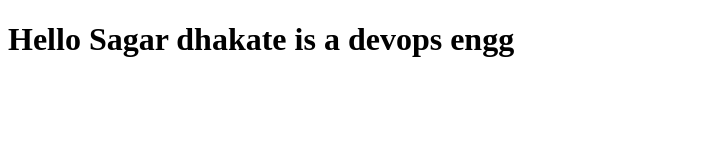
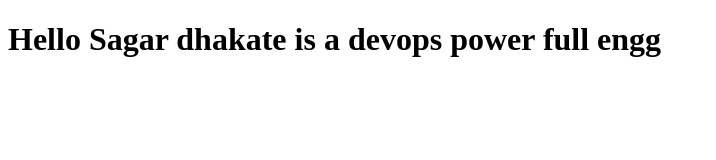
Before and after one commit to sagardhakate2001/TIME-PASS, a plain HTML site: page index.html in a window 1280 px wide. Shown: the whole page, without its empty margins (0-716 px from the left). Drawn offline with Linux system fonts and the light colour scheme.

Commit message:
Update index.html-1

```diff
--- a/index.html
+++ b/index.html
@@ -4,6 +4,6 @@
     <title>Hello Sagar dhakate are you a master mind its very genious persion  </title>
 </head>
 <body>
-    <h1>Hello Sagar dhakate is a devops engg</h1>
+    <h1>Hello Sagar dhakate is a devops power full engg</h1>
 </body>
 </html>
```
